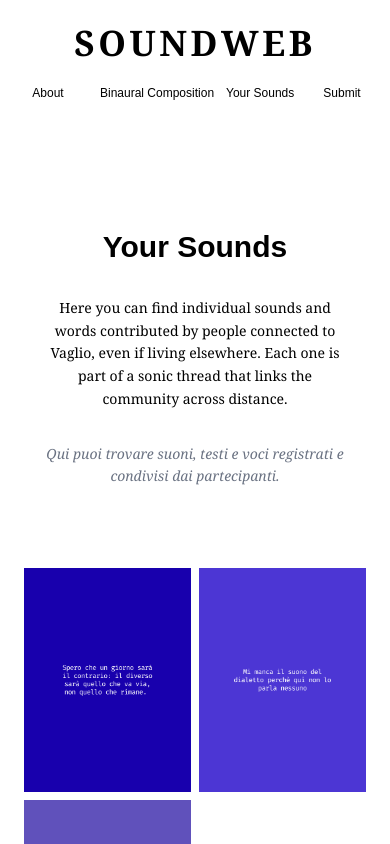
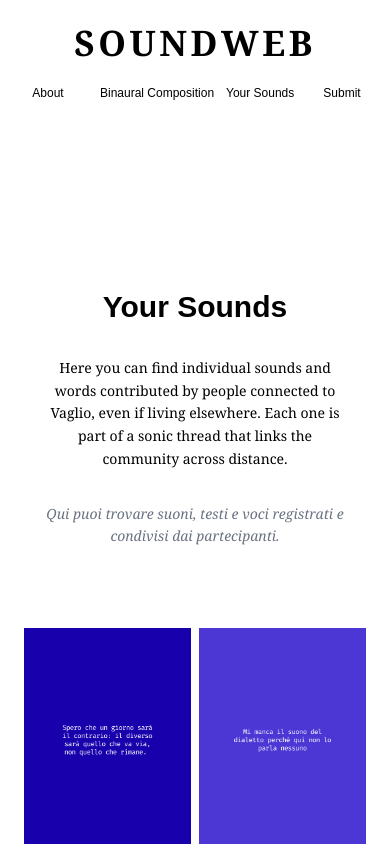
Before and after one commit to alexcode15/soundweb, a Next.js app: page /your-sounds in a window 390 px wide. Shown: the top 844 px of the page. Built offline with nearby package versions, Linux system fonts and the light colour scheme.

Commit message:
Unify mobile top margin for overlay titles to match About overlay

```diff
--- a/src/app/binaural/page.tsx
+++ b/src/app/binaural/page.tsx
@@ -181,7 +181,7 @@ export default function BinauralComposition() {
       <main className="flex flex-1 w-full h-full pt-24 px-8 gap-8 items-start justify-center">
         {/* Mobile: Unified layout */}
         <div className="flex flex-col items-center justify-center w-full max-w-xl mx-auto md:hidden">
-          <h2 className="text-3xl font-bold mt-4 mb-8 text-center w-full">Binaural Composition</h2>
+          <h2 className="text-3xl font-bold mt-16 mb-8 text-center w-full md:mt-24">Binaural Composition</h2>
           <div className="relative flex flex-col items-center w-full mb-4">
             <div className="relative flex items-center justify-center w-64 h-64 mb-4">
               <AnimatedBlob />
--- a/src/app/submit/page.tsx
+++ b/src/app/submit/page.tsx
@@ -54,7 +54,7 @@ export default function Submit() {
         </div>
       </header>
       <main className="flex flex-col items-center justify-center p-8">
-        <h2 className="text-3xl font-bold mt-20 mb-16 md:mt-24 md:mb-24">Submit</h2>
+  <h2 className="text-3xl font-bold mt-16 mb-16 md:mt-24 md:mb-24">Submit</h2>
         <div className="max-w-2xl text-sm text-gray-700 text-center mb-8 mx-4 md:mx-48">
           <p className="mb-3 font-serif text-base md:text-base text-sm">
             Are you connected to Vaglio in some way, and living elsewhere?
--- a/src/app/your-sounds/page.tsx
+++ b/src/app/your-sounds/page.tsx
@@ -72,7 +72,7 @@ export default function YourSounds() {
   {/* Mobile title and text, centered and aligned */}
   <div className="w-full flex flex-col items-center justify-center md:hidden">
     <div className="max-w-xl w-full mt-8 px-6 mb-12 flex flex-col items-center justify-center">
-      <h2 className="text-3xl font-bold mt-1 mb-8 text-center">Your Sounds</h2>
+  <h2 className="text-3xl font-bold mt-16 mb-8 text-center md:mt-24">Your Sounds</h2>
       <p className="text-sm leading-relaxed text-black mb-8 text-center font-serif">
   Here you can find individual sounds and words contributed by people connected to Vaglio, even if living elsewhere. Each one is part of a sonic thread that links the community across distance.
       </p>
```
